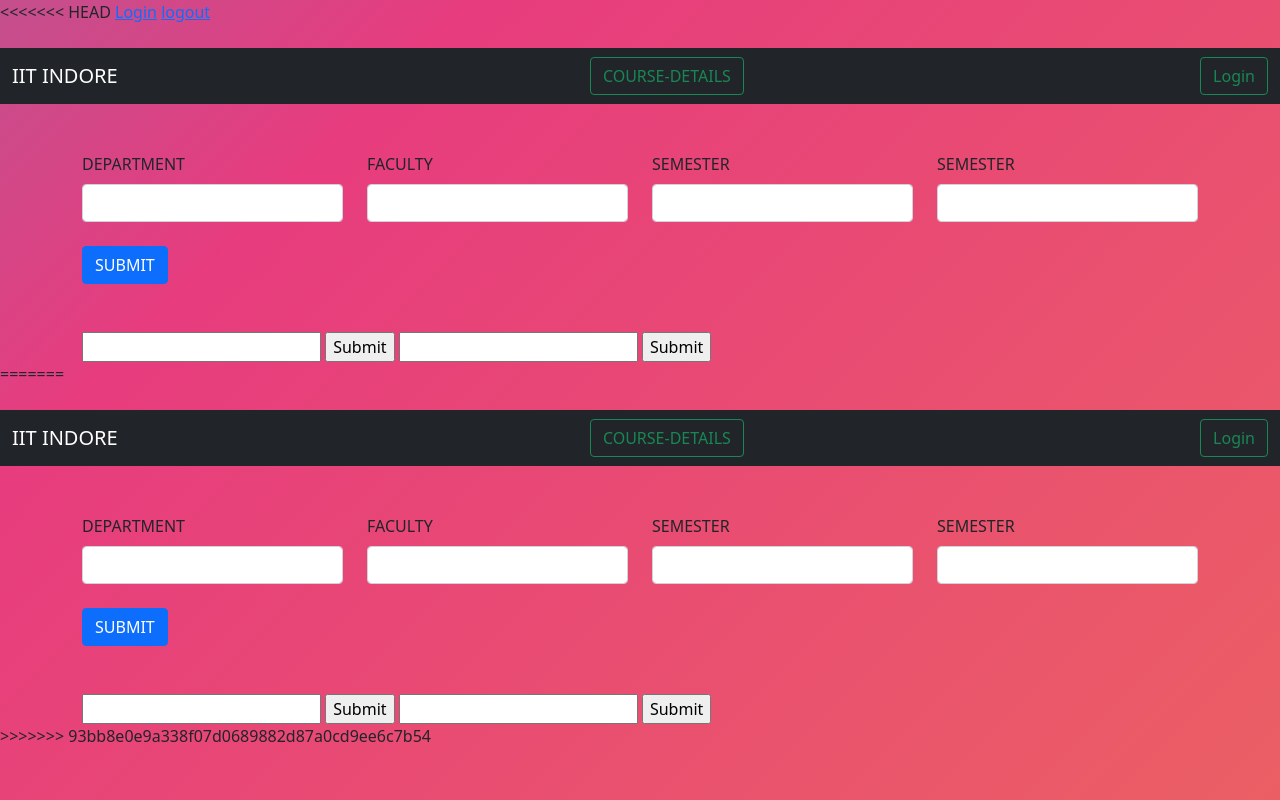
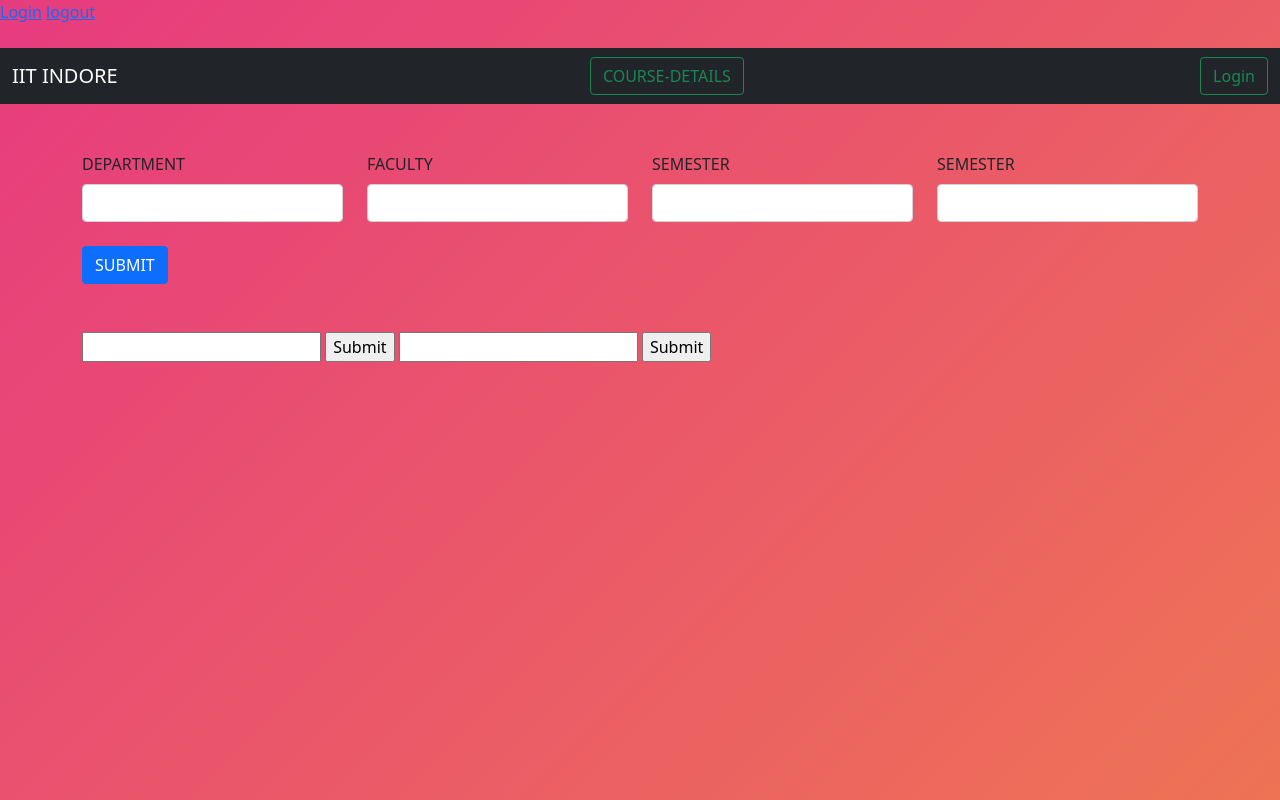
Before and after one commit to Sreekara-Madyastha/Faculty-Info, a Flask app: page / in a window 1280 px wide. Run offline with Flask 2, Linux system fonts and the light colour scheme; some libraries are stand-ins or nearby versions.

Commit message:
finalized conflicts

```diff
--- a/templates/home.html
+++ b/templates/home.html
@@ -1,6 +1,5 @@
 <!DOCTYPE html>
 <html>
-<<<<<<< HEAD
 <head>
   <meta name="viewport" content="width=device-width, initial-scale=1" />
   <link
@@ -258,153 +257,4 @@
           }
       </script>
     </body>
-=======
-  <head>
-    <meta name="viewport" content="width=device-width, initial-scale=1" />
-    <link
-      href="https://cdn.jsdelivr.net/npm/bootstrap@5.0.2/dist/css/bootstrap.min.css"
-      rel="stylesheet"
-      integrity="sha384-EVSTQN3/azprG1Anm3QDgpJLIm9Nao0Yz1ztcQTwFspd3yD65VohhpuuCOmLASjC"
-      crossorigin="anonymous"
-    />
-    <script src="https://ajax.googleapis.com/ajax/libs/jquery/3.5.1/jquery.min.js"></script>
-    <script src="https://maxcdn.bootstrapcdn.com/bootstrap/3.4.1/js/bootstrap.min.js"></script>
-    <link rel="stylesheet" type="text/css" href="{{ url_for('static', filename='css/home.css') }}">
-  </head>
-  <body>
-    <div class="page-content">
-    <br>
-    <nav class="navbar navbar-dark bg-dark">
-      <div class="container-fluid">
-        <a class="navbar-brand">IIT INDORE</a>
-          <a href="/coursesearch" class="btn btn-outline-success">COURSE-DETAILS</a>
-          <a href="/login" class="btn btn-outline-success">Login</a>
-      </div>
-    </nav><br><br>
-    <div class="container">
-      <form class="row g-4" action="/search" autocomplete="off" method="post">
-          <div class="col-md-3">
-              <label for="dep" class="form-label">DEPARTMENT</label>
-              <input list="departments" name="depselect" placeholder="{{ DId }}" class="form-control" id="dep">
-          </div>
-          <div class="col-md-3">
-              <label for="fac" class="form-label">FACULTY</label>
-              <input list="Faculty" name="facselect" placeholder="{{FId}}" class="form-control" id="fac">
-          </div>
-          <div class="col-md-3">
-            <label for="sem" class="form-label">SEMESTER</label>
-            <input list="Semester" name="fromsem" placeholder="{{ fromsem }}" class="form-control" id="sem">
-          </div>
-          <div class="col-md-3">
-              <label for="sem" class="form-label">SEMESTER</label>
-              <input list="Semester" name="tillsem" placeholder="{{ tillsem }}" class="form-control" id="sem">
-            </div>
-          <div class="col-12">
-            <button type="submit" class="btn btn-primary">SUBMIT</button>
-          </div>
-          <datalist id="departments">
-              {% for i in departments %}
-                  <option value="{{ i[0] }}">
-              {% endfor %}
-          </datalist>
-          <datalist id="Faculty">
-              {% for i in fac %}
-                  <option value="{{ i[0] }}">{{ i[1]}}</option>
-              {% endfor %}
-          </datalist>
-          <datalist id="Semester">
-              {% for i in sem %}
-                  <option value="{{ i[0] }}">
-              {% endfor %}
-          </datalist>
-        </form>
-        </div><br><br>
-
-
-  {% if result!=NULL %}
-      <div class="container">
-      <table class="table table-dark table-hover">
-          <thead>
-            <tr>
-              <th scope="col">COURSE ID</th>
-              <th scope="col">COURSE NAME</th>
-              <th scope="col">FACILTY ID</th>
-              <th scope="col">FACULTY NAME</th>
-              <th scope="col">SEMESTER</th>
-              <th scope="col">NO OF STUDENTS</th>
-            </tr>
-          </thead>
-          <tbody>
-            <tr>
-              {% for i in result %}
-              <th scope="row">{{i[0]}}</th>
-                  <td>{{ i[1] }}</td>
-                  <td>{{ i[2] }}</td>
-                  <td>{{ i[3] }}</td>
-                  <td>{{ i[4] }}</td>
-                  <td>{{ i[5] }}</td>
-            </tr>
-            {% endfor %}
-          </tbody>
-        </table>
-  {% endif %}
-  </div>
-  <div class="container">
-      <form action="/coursesearch" method="post" >
-          <input name="depforcourse" list="departments">
-          <input type="submit">
-          <input name="selected_course" list="courselist">
-          <datalist id="courselist">
-            {% for i in coursesel %}
-                <option value="{{i[0]}}">{{ i[] }}</option>
-            {% endfor %}
-          </datalist>
-          <input type="submit">
-      </form>
-      {% if courstim!=NULL %}
-
-      <table class="table table-dark table">
-        <thead>
-          <tr>
-            <th scope="col">COURSE</th>
-            <th scope="col">FACULTY</th>
-            <th scope="col">TIMETABLE</th>
-          </tr>
-        </thead>
-        <tbody>
-          <tr>
-            <th scope="row">{{ courstim[0][0] }}</th>
-                <td>{{ courstim[0][5] }}</td>
-                <td>
-                  <table class="table table-dark table">
-                    <thead>
-                      <tr>
-
-                          <TH>ROOM NO</TH>
-                          <th>DAY</th>
-                          <th>START TIME</th>
-                          <th>DURATION</th>
-
-                      </tr>
-                    </thead>
-                          <tbody>
-                            {% for i in courstim %}
-                            <tr>
-                              <TD>{{ i[3]}}</TD>
-                              <td>{{ i[1]}}</td>
-                              <td>{{ i[2]}}</td>
-                              <td>{{ i[4]}}</td></tr>
-                              {% endfor %}
-                      </tr>
-                    </tbody>
-                  </table>
-                </td>
-          </tr>
-        </tbody>
-      </table>
-      {% endif %}
-  </div>
-    </div>
-  </body>
->>>>>>> 93bb8e0e9a338f07d0689882d87a0cd9ee6c7b54
 </html>
```
Also changed, not shown: 1 other file.
